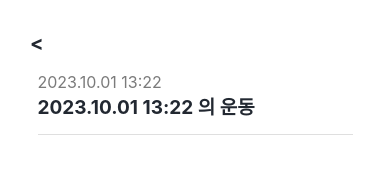
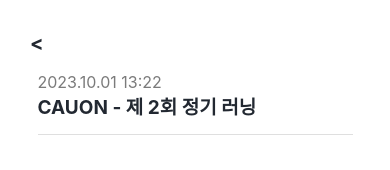
Before and after one commit to 2025-HealthCare-App/Client, a React Native app: screen /Activities in a window 390 px wide. Both pictures are taken after a click on the element 195 px from the left and 178 px from the top of the page. Shown: the top 170 px of the page. Built offline with nearby package versions, Linux system fonts and the light colour scheme.

Commit message:
FEAT: 'Activity' 카드 실제와 정확히 반영

```diff
--- a/src/components/StatisticsScreen/Activity.tsx
+++ b/src/components/StatisticsScreen/Activity.tsx
@@ -5,14 +5,17 @@ import styled from 'styled-components/native';
 import {addComma, formatElapsedTime} from '../../utils/util';
 
 interface ExerciseProps {
-  distance: number; // in meters
+  exerciseId: number;
+  distance: number;
   steps: number;
-  elapsedSec: number; // in seconds
+  elapsedSec: number;
   Kcal: number;
-  startTime: string; // formatted as 'YYYY.MM.DD HH:mm'
-  staticMapUrl?: string; // URL for the static map image
-  exTitle: string; // title of the exercise
-  points: number; // points earned from the exercise
+  startTime: string;
+  endTime: string;
+  exTitle: string;
+  points: number;
+  staticMapUrl: string;
+  date: string;
 }
 
 const Exercise = ({
@@ -24,6 +27,7 @@ const Exercise = ({
   staticMapUrl,
   exTitle,
   points,
+  date,
 }: ExerciseProps) => {
   const navigation = useNavigation<NativeStackNavigationProp<any>>();
 
@@ -46,7 +50,9 @@ const Exercise = ({
     <Wrapper onPress={goToResult}>
       <Top>
         <DateAndPoint>
-          <Date>{startTime}</Date>
+          <Date>
+            {date} {startTime}
+          </Date>
           <Point>+ {points} P</Point>
         </DateAndPoint>
         <ExerciseTitle>{exTitle}</ExerciseTitle>
--- a/src/screens/Result2Screen.tsx
+++ b/src/screens/Result2Screen.tsx
@@ -5,14 +5,17 @@ import {addComma, formatElapsedTime} from '../utils/util';
 
 type RootStackParamList = {
   Result: {
+    exerciseId: number;
     distance: number;
     steps: number;
     elapsedSec: number;
     Kcal: number;
     startTime: string;
-    staticMapUrl?: string;
-    activityTitle?: string; // Optional, if you want to display a title
-    points?: number; // Optional, if you want to display points
+    endTime: string;
+    exTitle: string;
+    points: number;
+    staticMapUrl: string;
+    date: string;
   };
 };
 type ResultScreenRouteProp = RouteProp<RootStackParamList, 'Result'>;
@@ -21,9 +24,6 @@ const Result2Screen = () => {
   const route = useRoute<ResultScreenRouteProp>();
   const {distance, steps, elapsedSec, Kcal, startTime, staticMapUrl} =
     route.params;
-
-  console.log('[ResultScreen] Static Map URL:', staticMapUrl);
-
   const navigation = useNavigation();
 
   useEffect(() => {
@@ -41,7 +41,7 @@ const Result2Screen = () => {
         <ResultTitleContainer>
           <DateandTime>{startTime}</DateandTime>
           <ResultTitle>
-            {route.params.activityTitle || `${startTime} 의 운동`}
+            {route.params.exTitle || `${startTime} 의 운동`}
           </ResultTitle>
         </ResultTitleContainer>
         <ContentsContainer>
--- a/src/screens/StatisticsScreen.tsx
+++ b/src/screens/StatisticsScreen.tsx
@@ -155,6 +155,8 @@ const StatisticsScreen = () => {
                 startTime={exercise.startTime}
                 exTitle={exercise.exTitle}
                 points={exercise.points}
+                staticMapUrl={exercise.staticMapUrl}
+                date={exercise.date}
               />
             ))}
           </ActivitiesContainer>
```
